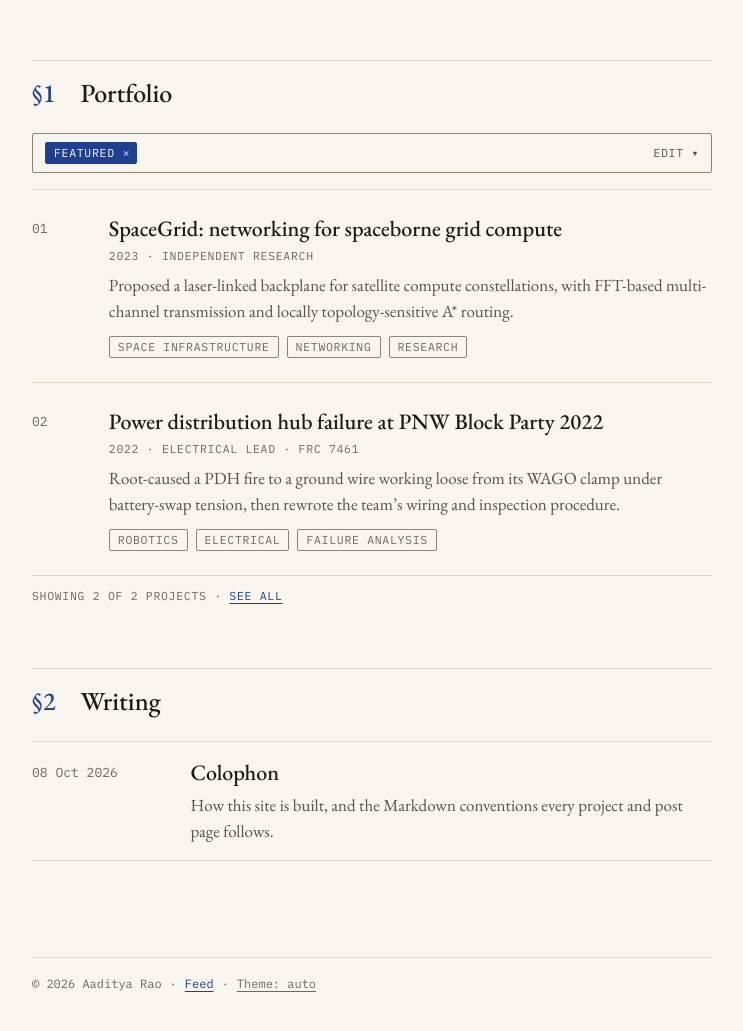
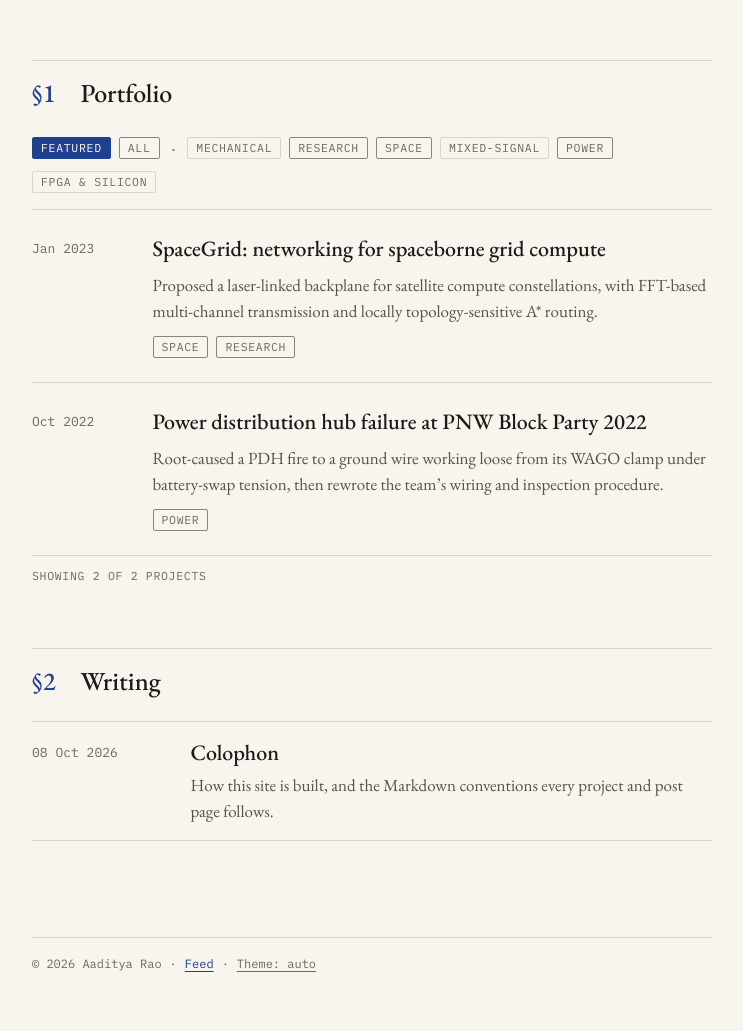
Before and after one commit to Thehi198/thehi198.github.io, a Jekyll site: the page built from index.md, in a window 1280 px wide, cut to the strip 348-1406 px from the top of the page. Shown: the top 1031 px of the strip, without its empty margins (188-931 px from the left). Built offline with Jekyll 4.4.1, drawn with Linux system fonts in a browser that asks for light colours; some web fonts are replaced.

Commit message:
Fixed project tag set, chip filter with multi-select, dates on entries
Co-Authored-By: Claude Opus 5.5 <noreply@anthropic.com>
Claude-Session: https://claude.ai/code/session_01Uknuz1YkSGpvJQBJ8zukYm

```diff
--- a/_config.yml
+++ b/_config.yml
@@ -23,6 +23,15 @@ home:
   projects_heading: Portfolio
   blog_heading: Writing
   blog_limit: 6
+
+# Tags offered in the project filter, in this order. Projects use these in `tags:`.
+project_tags:
+  - Mechanical
+  - Research
+  - Space
+  - Mixed-Signal
+  - Power
+  - FPGA & Silicon
 
 # Build
 markdown: kramdown
--- a/_includes/project-entry.html
+++ b/_includes/project-entry.html
@@ -1,10 +1,8 @@
 {%- assign p = include.project -%}
-{%- capture meta -%}{{ p.year | default: p.date | date: "%Y" }}{% if p.role %} · {{ p.role }}{% endif %}{% if p.org %} · {{ p.org }}{% endif %}{%- endcapture -%}
-<article class="mg-entry" data-tags="{{ p.tags | join: '|' | downcase }}" data-featured="{% if p.featured %}true{% else %}false{% endif %}">
-  <div class="mg-entry-idx" aria-hidden="true">{% if include.index < 10 %}0{% endif %}{{ include.index }}</div>
+<article class="mg-entry" data-tags="{{ p.tags | join: '|' | downcase | escape }}" data-featured="{% if p.featured %}true{% else %}false{% endif %}">
+  <time class="mg-entry-idx" datetime="{{ p.date | date: '%Y-%m' }}">{{ p.date | date: "%b %Y" }}</time>
   <div>
     <h3 class="mg-entry-title"><a href="{{ p.url | relative_url }}">{{ p.title }}</a></h3>
-    <div class="mg-entry-meta">{{ meta }}</div>
     {% if p.abstract %}<p class="mg-entry-abs">{{ p.abstract | markdownify | remove: '<p>' | remove: '</p>' | strip }}</p>{% endif %}
     {% if p.tags.size > 0 or p.status %}
     <div class="mg-entry-tags">
--- a/_layouts/home.html
+++ b/_layouts/home.html
@@ -3,7 +3,7 @@ layout: default
 ---
 {%- assign projects = site.projects | sort: "order" -%}
 {%- assign featured_count = projects | where: "featured", true | size -%}
-{%- assign all_tags = projects | map: "tags" | join: "," | split: "," | uniq | sort_natural -%}
+{%- if site.project_tags -%}{%- assign all_tags = site.project_tags -%}{%- else -%}{%- assign all_tags = projects | map: "tags" | join: "," | split: "," | uniq | sort_natural -%}{%- endif -%}
 {%- assign posts = site.posts -%}
 
 <header class="mg-header site-header">
@@ -23,24 +23,11 @@ layout: default
 <section class="site-section" id="work" aria-labelledby="work-heading">
   <h2 class="mg-section" id="work-heading"><span class="mg-section-num">§1</span><span class="mg-section-title">{{ site.home.projects_heading }}</span></h2>
 
-  <div class="filter" data-filter hidden>
-    <div class="filter-box" data-filter-box>
-      <span class="filter-chips" data-filter-chips></span>
-      <button type="button" class="filter-toggle" data-filter-toggle aria-expanded="false" aria-controls="filter-panel">Filter by tag <span aria-hidden="true">▾</span></button>
-    </div>
-    <div class="filter-panel" id="filter-panel" data-filter-panel role="group" aria-label="Filter projects by tag" hidden>
-      {% if featured_count > 0 %}
-      <label class="filter-option"><input type="checkbox" id="filter-featured" value="featured"><span>Featured</span><span class="filter-count" data-count="featured"></span></label>
-      <div class="filter-divider" role="separator"></div>
-      {% endif %}
-      {% for t in all_tags %}
-      <label class="filter-option"><input type="checkbox" id="filter-{{ t | slugify }}" value="{{ t | downcase }}"><span>{{ t }}</span><span class="filter-count" data-count="{{ t | downcase }}"></span></label>
-      {% endfor %}
-      <div class="filter-panel-foot">
-        <button type="button" data-filter-clear>Clear</button>
-        <button type="button" data-filter-done>Done</button>
-      </div>
-    </div>
+  <div class="filter" role="group" aria-label="Filter projects" data-filter hidden>
+    {% if featured_count > 0 %}<button type="button" class="mg-tag" data-filter-value="featured">Featured</button>{% endif %}
+    <button type="button" class="mg-tag" data-filter-all>All</button>
+    {% if all_tags.size > 0 %}<span class="filter-sep" aria-hidden="true">·</span>{% endif %}
+    {% for t in all_tags %}<button type="button" class="mg-tag" data-filter-value="{{ t | downcase | escape }}">{{ t }}</button>{% endfor %}
   </div>
 
   <div class="project-list" data-projects>
--- a/_projects/pdh-failure-analysis.md
+++ b/_projects/pdh-failure-analysis.md
@@ -6,7 +6,7 @@ org: FRC 7461
 order: 2
 featured: true
 abstract: "Root-caused a PDH fire to a ground wire working loose from its WAGO clamp under battery-swap tension, then rewrote the team's wiring and inspection procedure."
-tags: [Robotics, Electrical, Failure analysis]
+tags: [Power]
 image: /assets/images/PDH.webp
 image_alt: REV power distribution hub after the failure
 image_caption: The power distribution hub after Quals 27. The ground port shows melted housing around the WAGO clamp.
--- a/_projects/spacegrid.md
+++ b/_projects/spacegrid.md
@@ -5,7 +5,7 @@ role: Independent research
 order: 1
 featured: true
 abstract: "Proposed a laser-linked backplane for satellite compute constellations, with FFT-based multi-channel transmission and locally topology-sensitive A* routing."
-tags: [Space infrastructure, Networking, Research]
+tags: [Space, Research]
 image: /assets/images/spacegrid.webp
 image_alt: Concept render of a satellite constellation
 image_caption: Concept render. Each satellite acts as a compute rack; the constellation is the data center.
--- a/assets/css/site.css
+++ b/assets/css/site.css
@@ -20,34 +20,23 @@ button:focus-visible, a:focus-visible { outline: 2px solid var(--accent); outlin
 /* Sections */
 .site-section { margin-top: var(--space-7); }
 
-/* Project filter: a dropdown of tag checkboxes; checked tags show as chips in the closed box */
-.filter { position: relative; margin: 0 0 var(--space-4); }
+/* Project filter: toggle chips. Several tags can be on at once. */
+.filter { display: flex; flex-wrap: wrap; align-items: center; gap: var(--space-2); margin: 0 0 var(--space-4); }
 .filter[hidden] { display: none; }
-.filter-box { display: flex; flex-wrap: wrap; align-items: center; gap: var(--space-2); min-height: 40px; padding: 6px var(--space-2) 6px var(--space-3); border: var(--hairline) solid var(--edge); border-radius: var(--radius-1); cursor: pointer; transition: border-color 120ms; }
-.filter-box:hover { border-color: var(--ink-muted); }
-.filter-box:has(.filter-toggle:focus-visible) { outline: 2px solid var(--accent); outline-offset: 2px; }
-.filter-box .filter-toggle:focus-visible { outline: 0; }
-.filter-chips { display: flex; flex-wrap: wrap; gap: var(--space-2); flex: 1 1 auto; min-width: 0; }
-.filter-chips .mg-tag-solid { gap: 6px; padding-right: 4px; }
-.filter-chip-x { font: inherit; color: inherit; background: none; border: 0; padding: 0 2px; cursor: pointer; line-height: 1; opacity: 0.85; }
-.filter-chip-x:hover { opacity: 1; }
-.filter-placeholder { font-family: var(--font-mono); font-size: 11.5px; line-height: 16px; letter-spacing: 0.06em; text-transform: uppercase; color: var(--ink-faint); }
-.filter-toggle { margin-left: auto; font-family: var(--font-mono); font-size: 11.5px; line-height: 16px; letter-spacing: 0.06em; text-transform: uppercase; color: var(--ink-muted); background: none; border: 0; padding: 4px var(--space-1); cursor: pointer; white-space: nowrap; }
-.filter-toggle:hover { color: var(--ink); }
-.filter-panel { position: absolute; z-index: 10; top: calc(100% + var(--space-1)); left: 0; width: min(340px, 100%); background: var(--paper-raised); border: var(--hairline) solid var(--edge); border-radius: var(--radius-1); padding: var(--space-2) 0 0; max-height: 360px; overflow-y: auto; }
-.filter-option { display: flex; align-items: center; gap: var(--space-3); padding: 7px var(--space-4); font-family: var(--font-mono); font-size: 11.5px; line-height: 16px; letter-spacing: 0.06em; text-transform: uppercase; color: var(--ink); cursor: pointer; }
-.filter-option:hover { background: var(--paper-sunk); }
-.filter-option input { accent-color: var(--accent); width: 14px; height: 14px; margin: 0; flex: none; }
-.filter-option input:focus-visible { outline: 2px solid var(--accent); outline-offset: 2px; }
-.filter-count { margin-left: auto; color: var(--ink-faint); font-variant-numeric: tabular-nums; }
-.filter-divider { border-top: var(--hairline) solid var(--rule); margin: var(--space-1) 0; }
-.filter-panel-foot { position: sticky; bottom: 0; display: flex; justify-content: space-between; margin-top: var(--space-2); padding: var(--space-2) var(--space-4); border-top: var(--hairline) solid var(--rule); background: var(--paper-raised); }
-.filter-panel-foot button { font-family: var(--font-mono); font-size: 12px; line-height: 20px; color: var(--accent); background: none; border: 0; padding: 0; cursor: pointer; text-decoration: underline; text-decoration-thickness: 1px; text-underline-offset: 3px; }
-.filter-panel-foot button:hover { text-decoration-thickness: 2px; }
+.filter .mg-tag { cursor: pointer; transition: color 120ms; }
+.filter .mg-tag:hover { color: var(--ink); border-color: var(--ink-muted); }
+.filter .mg-tag[aria-pressed="true"] { color: var(--on-accent); background: var(--accent); border-color: var(--accent); }
+.filter .mg-tag[aria-pressed="true"]:hover { color: var(--on-accent); }
+.filter .mg-tag:disabled { cursor: default; color: var(--ink-faint); border-color: var(--rule); }
+.filter-sep { color: var(--ink-faint); padding: 0 var(--space-1); }
 .mg-entry[hidden] { display: none; }
 .project-list { border-bottom: var(--hairline) solid var(--rule); }
 .filter-status { font-family: var(--font-mono); font-size: 11.5px; line-height: 16px; letter-spacing: 0.06em; text-transform: uppercase; color: var(--ink-faint); margin: var(--space-3) 0 0; }
 .filter-status button { font: inherit; letter-spacing: inherit; text-transform: inherit; color: var(--accent); background: none; border: 0; padding: 0; cursor: pointer; text-decoration: underline; text-underline-offset: 3px; }
+
+/* Project entries: date in the left column */
+.mg-entry { grid-template-columns: 5.5em 1fr; }
+.mg-entry-idx { font-variant-numeric: tabular-nums; white-space: nowrap; }
 
 /* Blog list */
 .post-list { border-bottom: var(--hairline) solid var(--rule); }
--- a/assets/js/site.js
+++ b/assets/js/site.js
@@ -1,115 +1,73 @@
 (function () {
-  // Project filter: tag checkboxes in a dropdown. A project shows when it
-  // matches any checked option; nothing checked shows every project.
+  // Project filter: toggle chips. A project shows when it matches any chip
+  // that is on; with every chip off ("All") every project shows.
   var bar = document.querySelector("[data-filter]");
   var list = document.querySelector("[data-projects]");
   if (bar && list) {
     var entries = Array.prototype.slice.call(list.querySelectorAll(".mg-entry"));
-    var box = bar.querySelector("[data-filter-box]");
-    var chips = bar.querySelector("[data-filter-chips]");
-    var opener = bar.querySelector("[data-filter-toggle]");
-    var panel = bar.querySelector("[data-filter-panel]");
-    var boxes = Array.prototype.slice.call(panel.querySelectorAll("input[type=checkbox]"));
+    var chips = Array.prototype.slice.call(bar.querySelectorAll("[data-filter-value]"));
+    var allBtn = bar.querySelector("[data-filter-all]");
     var status = document.querySelector("[data-filter-status]");
+    var on = [];
 
     function tagsOf(el) {
       var t = (el.getAttribute("data-tags") || "").split("|");
       if (el.getAttribute("data-featured") === "true") t.push("featured");
       return t;
     }
-    function labelOf(cb) { return cb.parentNode.querySelector("span").textContent; }
-    function checked() { return boxes.filter(function (b) { return b.checked; }); }
-
-    boxes.forEach(function (cb) {
-      var n = entries.filter(function (el) { return tagsOf(el).indexOf(cb.value) >= 0; }).length;
-      var c = panel.querySelector('[data-count="' + cb.value + '"]');
-      if (c) c.textContent = n;
+    chips.forEach(function (c) {
+      var v = c.getAttribute("data-filter-value");
+      var n = entries.filter(function (el) { return tagsOf(el).indexOf(v) >= 0; }).length;
+      if (!n) { c.disabled = true; c.title = "No projects yet"; }
     });
 
     function apply(save) {
-      var sel = checked().map(function (b) { return b.value; });
       var shown = 0;
       entries.forEach(function (el) {
         var t = tagsOf(el);
-        var match = !sel.length || sel.some(function (v) { return t.indexOf(v) >= 0; });
+        var match = !on.length || on.some(function (v) { return t.indexOf(v) >= 0; });
         el.hidden = !match;
-        if (match) {
-          shown += 1;
-          el.querySelector(".mg-entry-idx").textContent = (shown < 10 ? "0" : "") + shown;
-        }
+        if (match) shown += 1;
       });
-
-      chips.textContent = "";
-      if (!sel.length) {
-        var ph = document.createElement("span");
-        ph.className = "filter-placeholder";
-        ph.textContent = "All projects";
-        chips.appendChild(ph);
-      }
-      checked().forEach(function (cb) {
-        var chip = document.createElement("span");
-        chip.className = "mg-tag mg-tag-solid";
-        chip.appendChild(document.createTextNode(labelOf(cb)));
-        var x = document.createElement("button");
-        x.type = "button";
-        x.className = "filter-chip-x";
-        x.setAttribute("aria-label", "Remove " + labelOf(cb));
-        x.textContent = "×";
-        x.addEventListener("click", function (e) {
-          e.stopPropagation();
-          cb.checked = false;
-          apply(true);
-          opener.focus();
-        });
-        chip.appendChild(x);
-        chips.appendChild(chip);
+      chips.forEach(function (c) {
+        c.setAttribute("aria-pressed", on.indexOf(c.getAttribute("data-filter-value")) >= 0 ? "true" : "false");
       });
-      opener.firstChild.nodeValue = sel.length ? "Edit " : "Filter by tag ";
-
+      allBtn.setAttribute("aria-pressed", on.length ? "false" : "true");
       if (status) {
         status.textContent = "Showing " + shown + " of " + entries.length + " projects";
-        if (sel.length) {
+        if (on.length && shown < entries.length) {
           status.appendChild(document.createTextNode(" · "));
           var all = document.createElement("button");
           all.type = "button";
           all.textContent = "See all";
-          all.addEventListener("click", function () { setAll(false); });
+          all.addEventListener("click", function () { on = []; apply(true); });
           status.appendChild(all);
         }
       }
       if (save) {
         try {
           var url = new URL(window.location.href);
-          url.searchParams.set("tags", sel.join(","));
+          url.searchParams.set("tags", on.join(","));
           history.replaceState(null, "", url);
         } catch (e) {}
       }
     }
 
-    function setAll(v) { boxes.forEach(function (b) { b.checked = v; }); apply(true); }
-    function open(v) {
-      panel.hidden = !v;
-      opener.setAttribute("aria-expanded", v ? "true" : "false");
-      opener.lastElementChild.textContent = v ? "▴" : "▾";
-    }
-
-    box.addEventListener("click", function () { open(panel.hidden); });
-    boxes.forEach(function (cb) { cb.addEventListener("change", function () { apply(true); }); });
-    panel.querySelector("[data-filter-clear]").addEventListener("click", function () { setAll(false); });
-    panel.querySelector("[data-filter-done]").addEventListener("click", function () { open(false); opener.focus(); });
-    document.addEventListener("click", function (e) { if (!bar.contains(e.target)) open(false); });
-    bar.addEventListener("keydown", function (e) {
-      if (e.key === "Escape" && !panel.hidden) { open(false); opener.focus(); }
+    chips.forEach(function (c) {
+      c.addEventListener("click", function () {
+        var v = c.getAttribute("data-filter-value"), i = on.indexOf(v);
+        if (i >= 0) on.splice(i, 1); else on.push(v);
+        apply(true);
+      });
     });
+    allBtn.addEventListener("click", function () { on = []; apply(true); });
 
     // Initial state: ?tags=a,b from the URL, otherwise Featured when it exists.
-    var initial = null;
-    try {
-      var q = new URLSearchParams(window.location.search).get("tags");
-      if (q !== null) initial = q ? q.split(",") : [];
-    } catch (e) {}
-    if (initial === null) initial = boxes.some(function (b) { return b.value === "featured"; }) ? ["featured"] : [];
-    boxes.forEach(function (b) { b.checked = initial.indexOf(b.value) >= 0; });
+    var q = null;
+    try { q = new URLSearchParams(window.location.search).get("tags"); } catch (e) {}
+    var valid = chips.map(function (c) { return c.getAttribute("data-filter-value"); });
+    if (q !== null) on = q.split(",").filter(function (v) { return valid.indexOf(v) >= 0; });
+    else if (valid.indexOf("featured") >= 0) on = ["featured"];
     bar.hidden = false;
     apply(false);
   }
```
